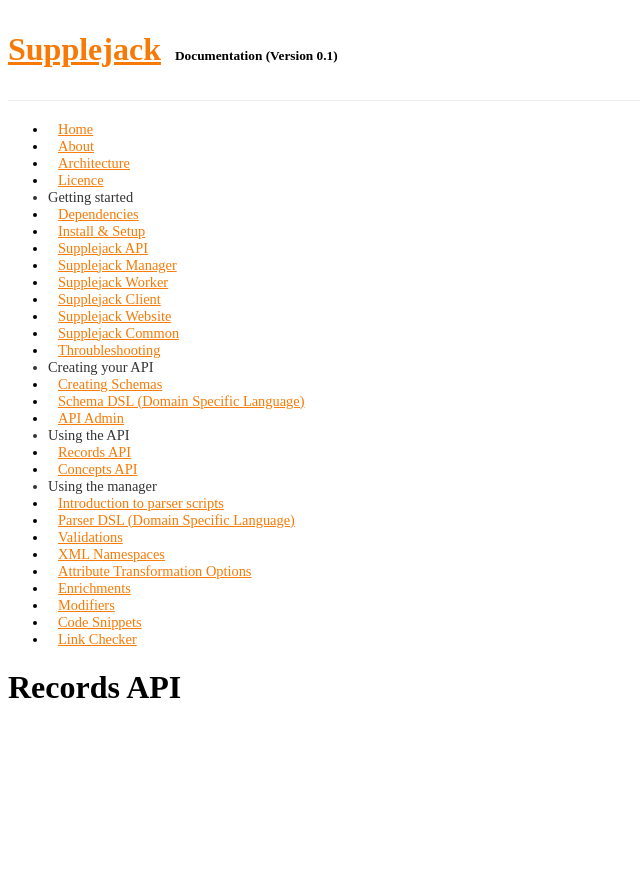
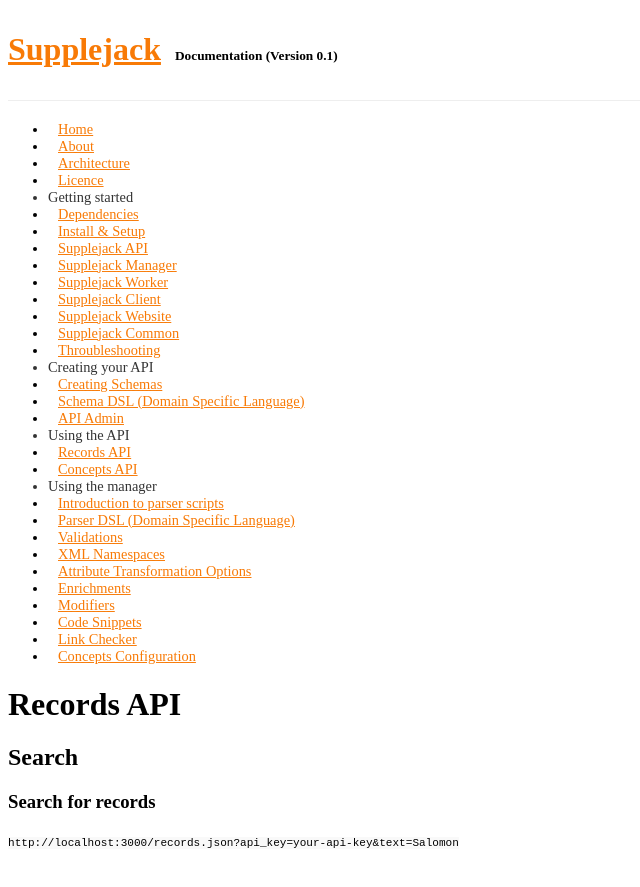
Before and after one commit to DigitalNZ/supplejack, a Jekyll site: the page built from _posts/2014-07-17-records-api.md, in a window 1280 px wide. Shown: the top 887 px of the page, without its empty margins (0-640 px from the left). Built offline with Jekyll 4.4.1, drawn with Linux system fonts in a browser that asks for light colours; Markdown is read by kramdown in place of the engine named in the settings; a style sheet for code colours, icons or effects is not loaded.

```diff
--- a/_posts/2014-07-17-records-api.md
+++ b/_posts/2014-07-17-records-api.md
@@ -5,3 +5,8 @@
 date: 2014-07-17 15:00:53
 order: 1
 ---
+
+## Search ##
+
+### Search for records ###
+`http://localhost:3000/records.json?api_key=your-api-key&text=Salomon`
```
Also changed, not shown: _posts/2014-07-17-concept-configuration.md (renamed from _drafts/2014-07-16-harvesting-concepts.md, +4 -4 lines).
